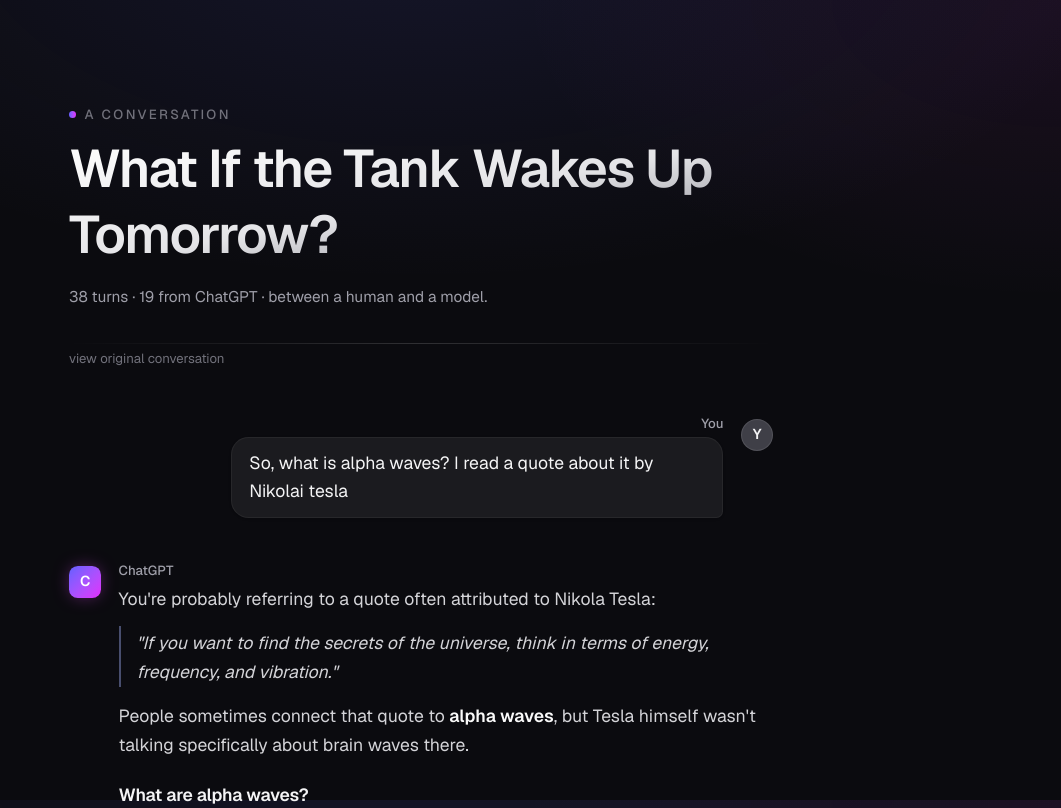
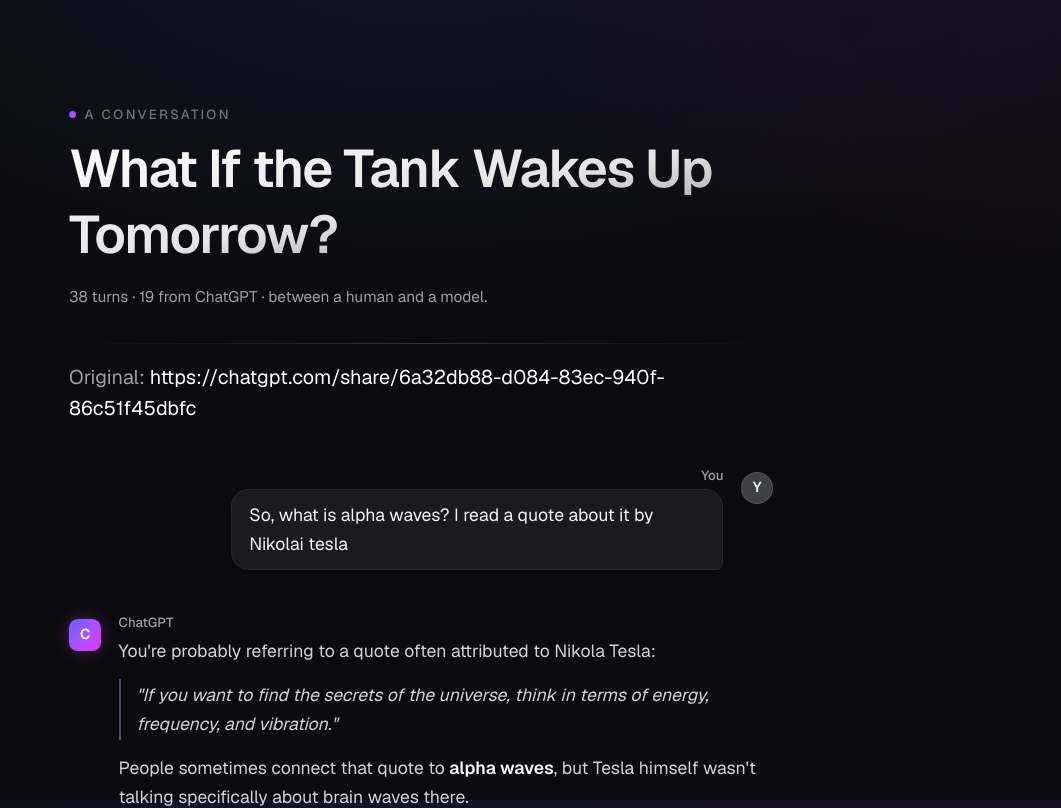
Before and after one commit to juji/the-convo, a Next.js app: page / in a window 1280 px wide. Shown: the top 808 px of the page, without its empty margins (219-1280 px from the left). Built offline with nearby package versions, Linux system fonts and the light colour scheme.

Commit message:
Format link with bigger text as 'Original: [url]'

```diff
--- a/app/page.tsx
+++ b/app/page.tsx
@@ -23,9 +23,12 @@ export default function Home() {
           human and a model.
         </p>
         <div className="mt-8 h-px w-full bg-gradient-to-r from-transparent via-white/15 to-transparent" />
-        <a href="https://chatgpt.com/share/6a32db88-d084-83ec-940f-86c51f45dbfc" className="mt-4 text-xs text-zinc-500 hover:underline" target="_blank" rel="noopener noreferrer">
-          view original conversation
-        </a>
+        <div className="mt-4 text-lg">
+          <span className="text-zinc-400">Original: </span>
+          <a href="https://chatgpt.com/share/6a32db88-d084-83ec-940f-86c51f45dbfc" className="text-white hover:underline" target="_blank" rel="noopener noreferrer">
+            https://chatgpt.com/share/6a32db88-d084-83ec-940f-86c51f45dbfc
+          </a>
+        </div>
       </header>
 
       <main className="mx-auto w-full max-w-2xl flex-1 px-4 pb-32">
```
